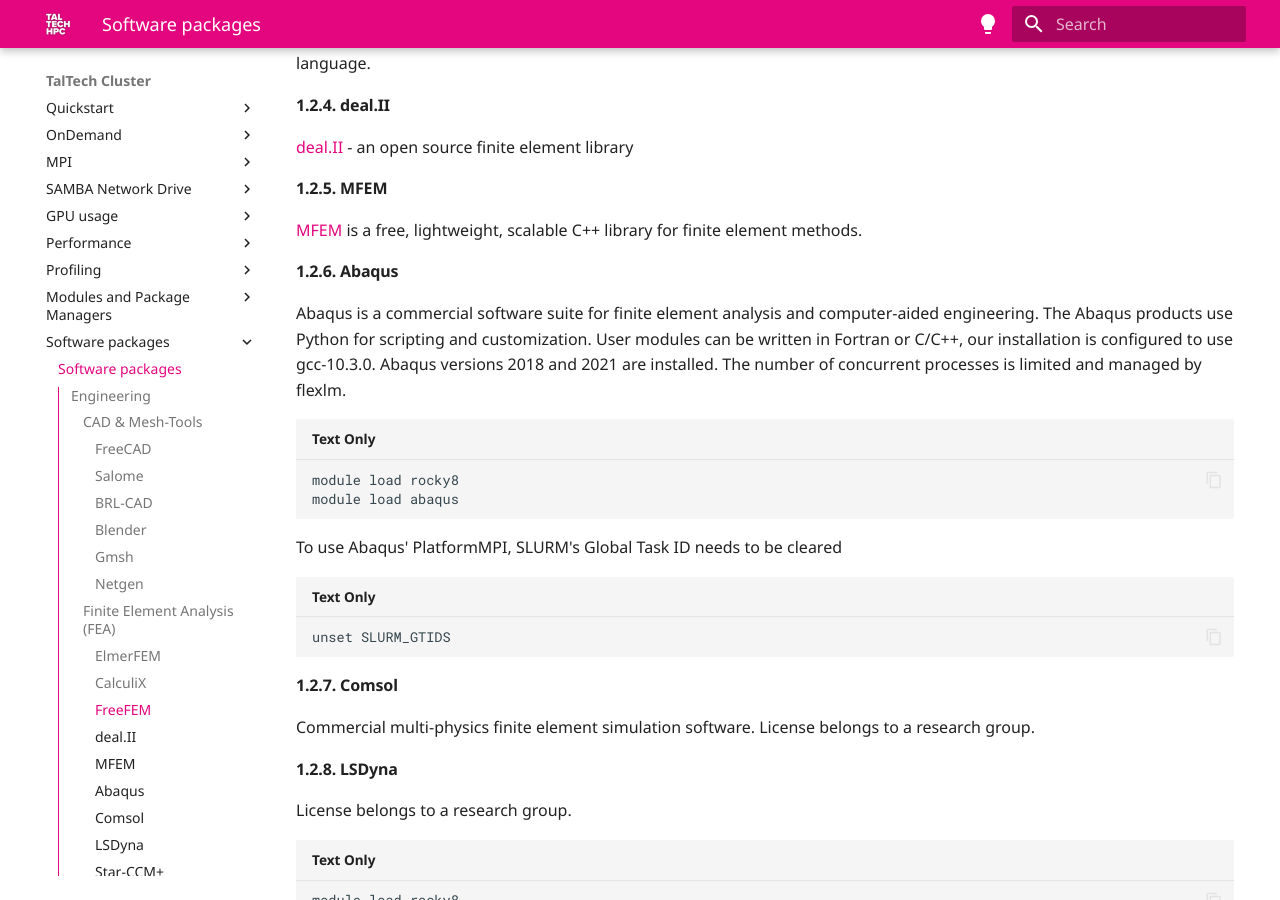
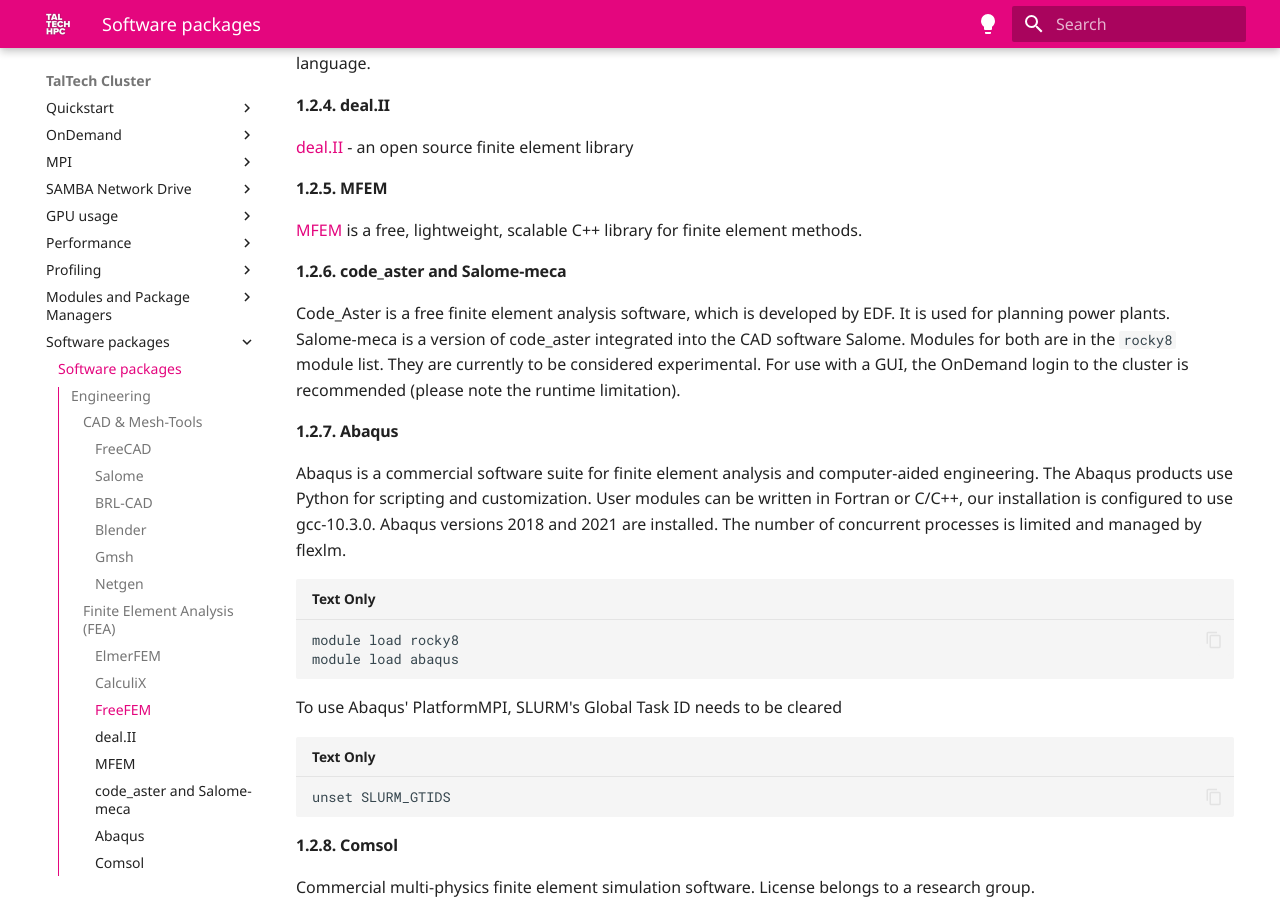
Before and after one commit to TalTech-HPC-Centre/user-guides-source, an MkDocs documentation site: the page built from docs/software.md, in a window 1280 px wide and 900 px high, scrolled down 2764 px. Built offline with MkDocs 1.6.1 and Material for MkDocs 9.7.7, drawn with Linux system fonts in a browser that asks for light colours; comment, search, counter and statistics services are not loaded.

Commit message:
initial comment about code_aster and salome-meca added
	modified:   software.md

```diff
--- a/docs/software.md
+++ b/docs/software.md
@@ -110,6 +110,12 @@
 #### MFEM
 
 [MFEM](https://mfem.org/) is a free, lightweight, scalable C++ library for finite element methods.
+
+#### code_aster and Salome-meca
+
+Code_Aster is a free finite element analysis software, which is developed by EDF. It is used for planning power plants.
+Salome-meca is a version of code_aster integrated into the CAD software Salome.
+Modules for both are in the `rocky8` module list. They are currently to be considered experimental. For use with a GUI, the OnDemand login to the cluster is recommended (please note the runtime limitation).
 
 
 <!---
```
